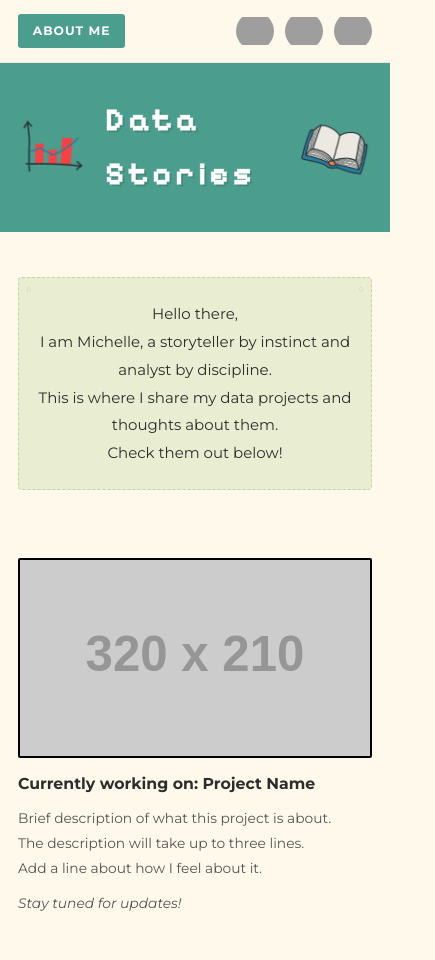
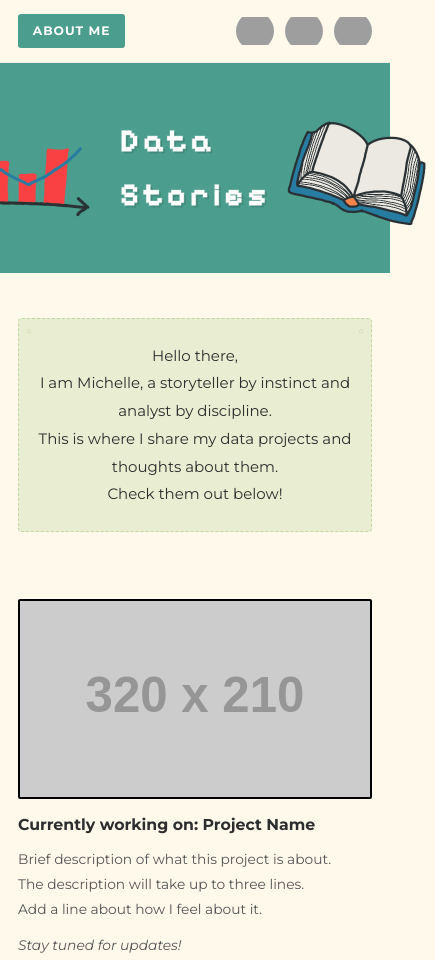
Before and after one commit to miffychia/miffychia.github.io, a plain HTML site: page index.html in a window 390 px wide. Shown: the top 960 px of the page, 435 px wide, since content can reach past the window. Drawn offline with Linux system fonts and the light colour scheme; grey boxes are pictures that could not be loaded; placeholder pictures from the web are drawn by us.

Commit message:
Adjust banner graphics size

```diff
--- a/index.html
+++ b/index.html
@@ -294,7 +294,7 @@
       nav        { padding: 0.8em 1.2em; }
       .banner    { padding: 2em 1.2em; gap: 1em; }
       .banner-title { font-size: 2rem; }
-      .banner-icon  { height: 72px;
+      .banner-icon  { height: 150px;
                       width: auto;
                       flex-shrink: 0;
                     }
```
